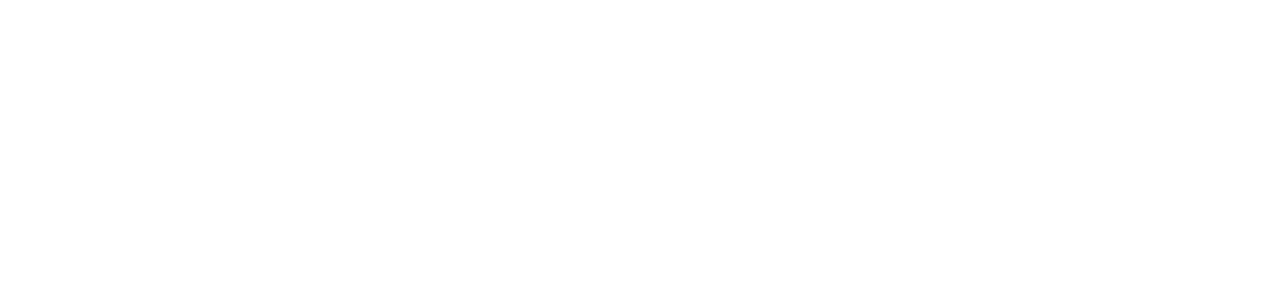
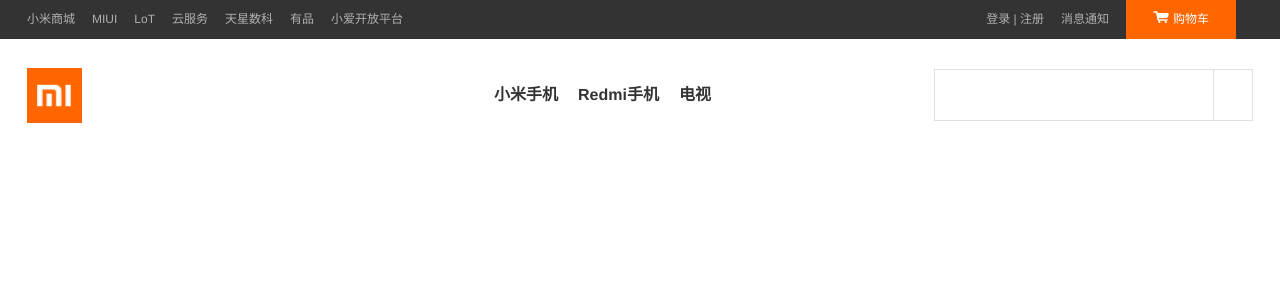
Before and after one commit to liufang-web/mi-mall, a Vue app: page /#/home in a window 1280 px wide. Shown: the top 300 px of the page. Built offline with nearby package versions, Linux system fonts and the light colour scheme.

Commit message:
'header头部静态样式'

```diff
--- a/resource/scss/reset.scss
+++ /dev/null
@@ -1,24 +0,0 @@
-body, div, p, h1, h2, h3, h4, h5, h6, ul, li, dl, dt, a, input, button, textarea, select{
-  margin: 0;
-  padding: 0;
-  outline: none;
-}
-html, body{
-  font-family: Helvetica Neue, Helvetica, Arial, Microsoft Yahei, Hiragino Sans GB, Heiti SC, WenQuanYi Micro Hei, sans-serif;
-  color: #333333;
-  background-color: #ffffff;
-  min-width: 1226px;
-  font-size: 12px;
-}
-a{
-  text-decoration: none;
-}
-ul,li{
-  list-style: none;
-}
-input{
-  font: normal;
-}
-input:focus, a:focus{
-  outline: none;
-}
--- a/src/App.vue
+++ b/src/App.vue
@@ -1,21 +1,23 @@
 <template>
   <div id="app">
     <router-view></router-view>
+    <Home></Home>
   </div>
 </template>
 
 <script>
+import Home from 'pages/home/Home'
 export default {
   name: 'App',
   mounted() {
 
   },
   components: {
-
+    Home
   }
 }
 </script>
 
-<style>
-
+<style lang = 'scss'>
+@import 'assets/scss/reset.scss'
 </style>
--- a/src/assets/scss/base.scss
+++ b/src/assets/scss/base.scss
@@ -1,56 +1,5 @@
-@import './mixin.scss';
 .container{
-  position: relative;
-  width:1226px;
-  margin-right:auto;
-  margin-left:auto;
+  width: 1226px;
+  margin-left: auto;
+  margin-right: auto;
 }
-a{
-  img{
-    width:100%;
-    height: 100%;
-  }
-}
-input{
-  outline: none;
-  box-sizing: border-box;
-  font-size: 14px;
-}
-.fl{
-  float: left;
-}
-.fr{
-  float: right;
-}
-.clearfix:before,.clearfix:after{
-  content:' ';
-  display:table;
-}
-.clearfix:after{
-  clear: both;
-}
-// 公共logo
-.header-logo{
-  display:inline-block;
-  width:55px;
-  height:55px;
-  background-color:#FF6600;
-  a{
-    display:inline-block;
-    width:110px;
-    height:55px;
-    &:before{
-      content:' ';
-      @include bgImg(55px,55px,'/imgs/mi-logo.png',55px);
-      transition:margin .2s;
-    }
-    &:after{
-      content:' ';
-      @include bgImg(55px,55px,'/imgs/mi-home.png',55px);
-    }
-    &:hover:before{
-      margin-left:-55px;
-      transition:margin .2s;
-    }
-  }
-}
--- a/src/components/common/NavHeader.vue
+++ b/src/components/common/NavHeader.vue
@@ -1,5 +1,50 @@
 <template>
-  <div class="nav-header">
+  <div class="header">
+    <div class="nav-topbar">
+      <div class="container">
+        <div class="topbar-menu">
+          <a href="javaScript:;">小米商城</a>
+          <a href="javaScript:;">MIUI</a>
+          <a href="javaScript:;">LoT</a>
+          <a href="javaScript:;">云服务</a>
+          <a href="javaScript:;">天星数科</a>
+          <a href="javaScript:;">有品</a>
+          <a href="javaScript:;">小爱开放平台</a>
+        </div>
+        <div topbar-user>
+          <a href="javaScript:;">登录 | 注册</a>
+          <a href="javaScript:;">消息通知</a>
+          <a href="javaScript:;" class="my-cart"><span class="icon-cart"></span>购物车</a>
+        </div>
+      </div>
+    </div>
+    <div class="nav-header">
+      <div class="container">
+        <div class="header-logo">
+          <a href="/#/index"></a>
+        </div>
+        <div class="header-menu">
+          <div class="item-menu">
+            <span>小米手机</span>
+            <div class="children"></div>
+          </div>
+          <div class="item-menu">
+            <span>Redmi手机</span>
+            <div class="children"></div>
+          </div>
+          <div class="item-menu">
+            <span>电视</span>
+            <div class="children"></div>
+          </div>
+        </div>
+        <div class="header-search">
+          <div class="wrapper">
+            <input type="text" name="keyValue">
+            <a href="javaScript:;"></a>
+          </div>
+        </div>
+      </div>
+    </div>
   </div>
 </template>
 
@@ -9,6 +54,119 @@
 }
 </script>
 
-<style>
+<style lang = 'scss'>
+@import 'assets/scss/base.scss';
+.header{
+  .nav-topbar{
+    height: 39px;
+    line-height: 39px;
+    background-color: #333333;
+    color: #b0b0b0;
+    .container{
+      display: flex;
+      justify-content: space-between;
+      align-items: center;
+      a{
+        display: inline-block;
+        color: #b0b0b0;
+        margin-right: 17px;
+      }
+      .my-cart{
+        width: 110px;
+        text-align: center;
+        background-color: #FF6600;
+        color: #ffffff;
+        .icon-cart{
+          display: inline-block;
+          width: 16px;
+          height: 12px;
+          margin-right: 4px;
+          background: url('/imgs/icon-cart-checked.png') no-repeat center;
+          background-size: contain;
+        }
+      }
+    }
+  }
+  .nav-header{
+    .container{
+      height: 112px;
+      display: flex;
+      justify-content: space-between;
+      align-items: center;
+      .header-logo{
+        display: inline-block;
+        width: 55px;
+        height: 55px;
+        background-color: #FF6600;
+        a{
+          display: inline-block;
+          width: 110px;
+          height: 55px;
+          &:before{
+            /* 占位，必须存在 */
+            content: ' ';
+            display: inline-block;
+            width: 55px;
+            height: 55px;
+            background: url('/imgs/mi-logo.png') no-repeat center;
+            background-size: 55px;
+            transition: margin .2s;
+          }
+          &:after{
+            /* 占位，必须存在 */
+            content: ' ';
+            display: inline-block;
+            width: 55px;
+            height: 55px;
+            background: url('/imgs/mi-home.png') no-repeat center;
+            background-size: 55px;
+          }
+          &:hover:before{
+            margin-left: -55px;
+            transition: margin .2s;
+          }
+        }
+      }
+      .header-menu{
+        display: inline-block;
+        padding-left: 209px;
+        .item-menu{
+          display: inline-block;
+          font-weight: bold;
+          font-size: 16px;
+          line-height: 112px;
+          margin-right: 20px;
+          color: #333333;
+          span{
+            cursor: pointer;
+          }
+          &:hover{
 
+          }
+        }
+      }
+      .header-search{
+        width: 319px;
+        .wrapper{
+          height: 50px;
+          border: 1px solid #E0E0E0;
+          display: flex;
+          align-items: center;
+          input{
+            border: none;
+            border-right: 1px solid #E0E0E0;
+            width: 264px;
+            height: 50px;
+            padding-left: 14px;
+          }
+          a{
+            background: url('/imgs/icon-search.png') no-repeat center;
+            background-size: contain;
+            color: #b0b0b0;
+          }
+        }
+      }
+    }
+  }
+}
 </style>
--- a/src/pages/home/home.vue
+++ b/src/pages/home/home.vue
@@ -1,6 +1,5 @@
 <template>
   <div class="home">
-    <p>home</p>
     <nav-header></nav-header>
     <router-view></router-view>
     <nav-footer></nav-footer>
```
Also changed, not shown: resource/scss/config.scss (deleted, +0 -30 lines), src/assets/scss/button.scss (deleted, +0 -34 lines), src/assets/scss/mixin.scss (deleted, +0 -40 lines), src/assets/scss/modal.scss (deleted, +0 -48 lines), 1 other file (tests, documents, lock files or other folders).
